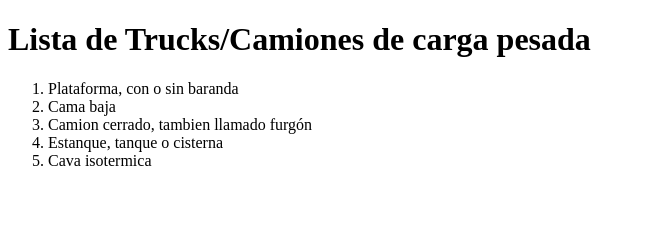
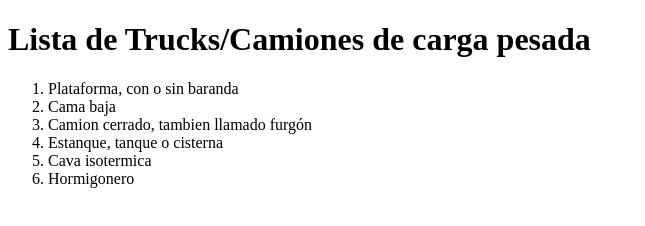
Before and after one commit to gilberod/PrimerPuntoRubri, a plain HTML site: page index.html in a window 1280 px wide. Shown: the whole page, without its empty margins (0-645 px from the left). Drawn offline with Linux system fonts and the light colour scheme.

Commit message:
Commit 6 se agrego otro tipo de camion

```diff
--- a/index.html
+++ b/index.html
@@ -13,6 +13,7 @@
         <li>Camion cerrado, tambien llamado furgón </li>
         <li>Estanque, tanque o cisterna</li>
         <li> Cava isotermica</li>
+        <li>Hormigonero</li>
 
 
 
```
